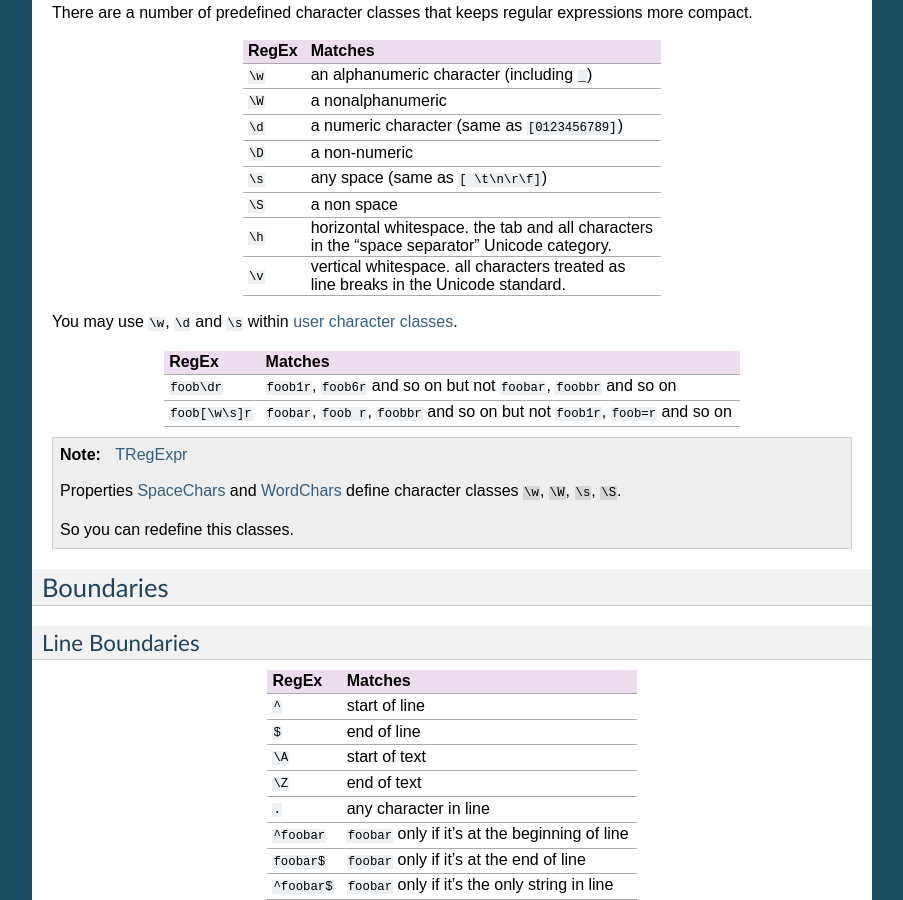
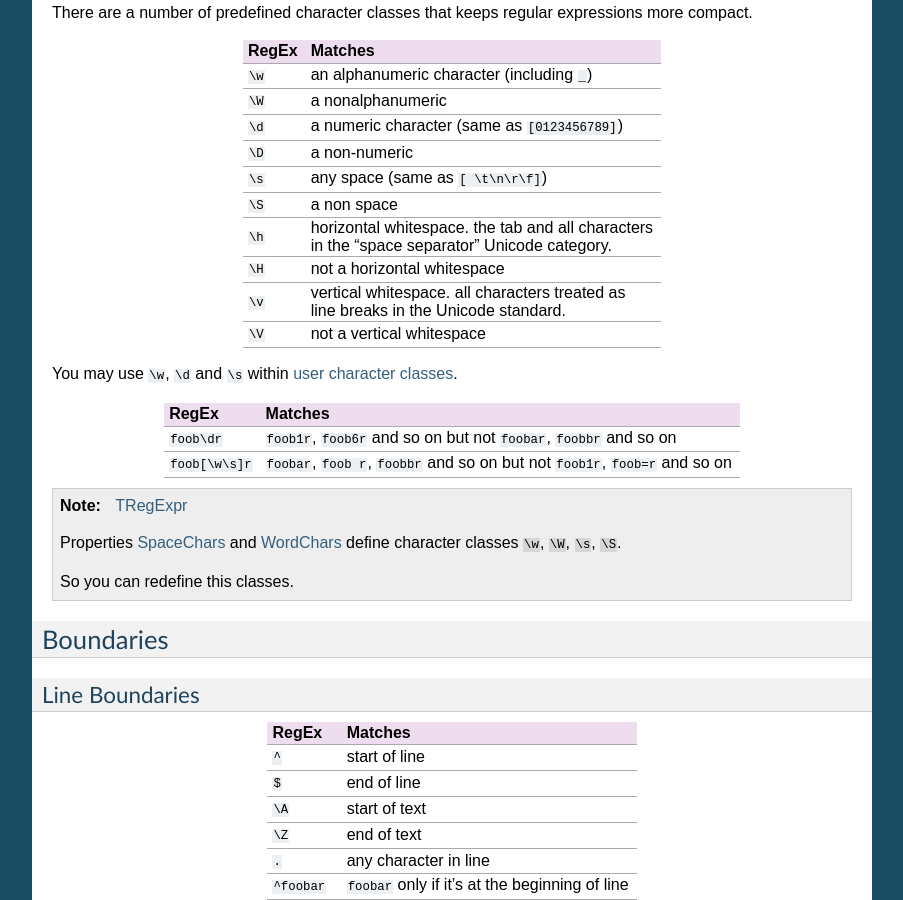
Before and after one commit to andgineer/TRegExpr, a Sphinx documentation site: the page built from docs/regular_expressions.rst, in a window 1280 px wide and 900 px high, scrolled down 1995 px. Shown: the whole window, without its empty margins (198-1101 px from the left). Built offline with Sphinx 7.4.7, drawn with Linux system fonts in a browser that asks for light colours.

Commit message:
\V\H docs

```diff
--- a/docs/regular_expressions.rst
+++ b/docs/regular_expressions.rst
@@ -154,8 +154,10 @@ RegEx      Matches
 ``\S``     a non space
 ``\h``     | horizontal whitespace. the tab and all characters
            | in the "space separator" Unicode category.
+``\H``     not a horizontal whitespace
 ``\v``     | vertical whitespace. all characters treated as
            | line breaks in the Unicode standard.
+``\V``     not a vertical whitespace
 ======     ==============================================
 
 You may use ``\w``, ``\d`` and ``\s`` within
```
Also changed, not shown: 5 other files.
